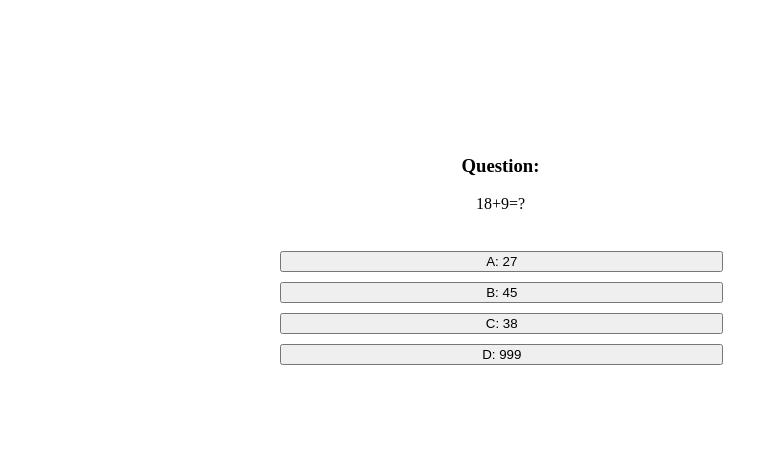
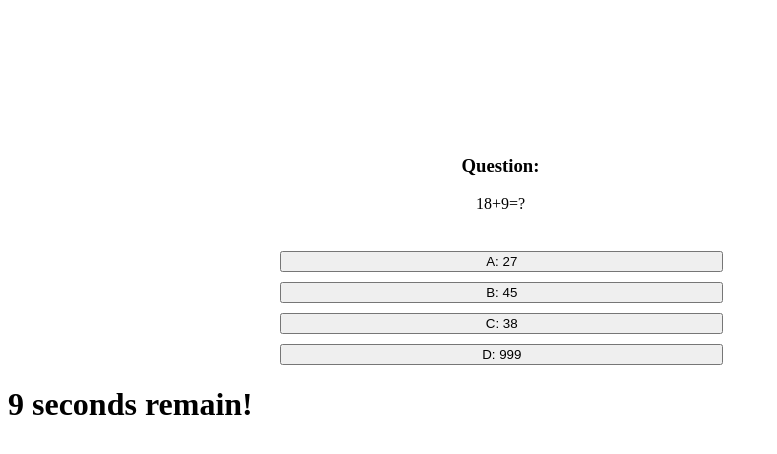
Before and after one commit to JChosay/hw4-codequiz, a plain HTML site: page index.html in a window 1280 px wide. Both pictures are taken after a click on the button "Start Quiz". Shown: the whole page, without its empty margins (0-777 px from the left). Drawn offline with Linux system fonts and the light colour scheme.

Commit message:
Added timer functionality

```diff
--- a/index.html
+++ b/index.html
@@ -21,6 +21,6 @@
 
 
 
-
+<footer id = "scorecard"></footer>
 </body>
 </html>
--- a/script.js
+++ b/script.js
@@ -4,6 +4,7 @@ var deleteArray=[];
 var questionsAnswered=0;
 var score = 0;
 var scoreIndex = 1;
+
 
 var questionSelect = [
     {
@@ -130,9 +131,33 @@ function landingScreen(){
     button.setAttribute("value","Start Quiz");
     landingPage.appendChild(button);
     button.addEventListener("click",startQuiz);
+    button.addEventListener("click",quizTimer);
 }
 
 landingScreen();
+
+function quizTimer(){
+    var timeLeft = 10;
+    var scoreCard = document.getElementById('scorecard')
+    var timerDisplayTag = document.createElement('h1');
+    var timerDisplayText = document.createTextNode('');
+    timerDisplayTag.appendChild(timerDisplayText);
+    scoreCard.appendChild(timerDisplayTag);
+
+    var timeInterval = setInterval(function(){
+        if (timeLeft>1){
+            timerDisplayText.textContent = timeLeft + " seconds remain!";
+            timeLeft--;
+        }else if(timeLeft ===1){
+            timerDisplayText.textContent = timeLeft + " second remains!";
+            timeLeft--;
+        }else{
+            timerDisplayText.textContent = "";
+            clearInterval(timeInterval);
+            winScreen();
+        }
+    },1000);
+}
 
 function startQuiz(){
     if (questionsAnswered===9){
@@ -441,7 +466,10 @@ function submitHighScore(){
     console.log("Begin submitScore");
     var highScores = document.getElementById("contentarea");
     var scoresHeaderTag = document.createElement("h1");
-    var scoresHeaderText = document.createTextNode("Fuck you!");
+    var scoresHeaderText = document.createTextNode("High Scores:");
     scoresHeaderTag.appendChild(scoresHeaderText);
     highScores.appendChild(scoresHeaderTag);
+
+
+
 }
```
